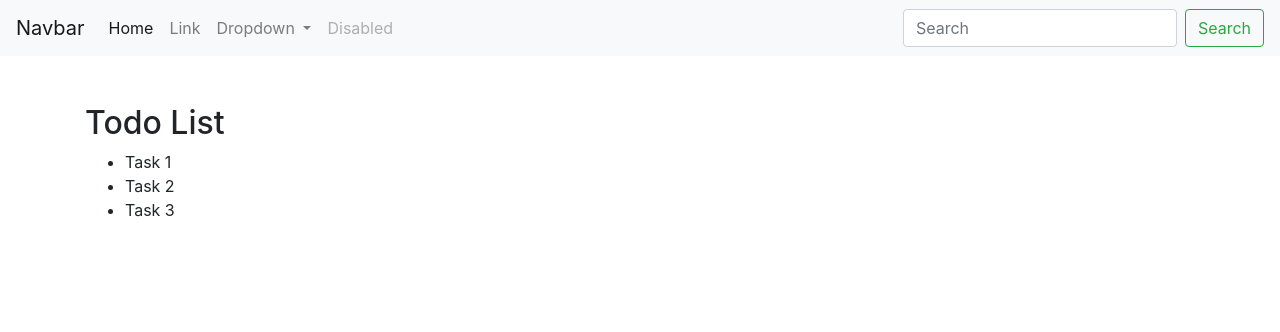
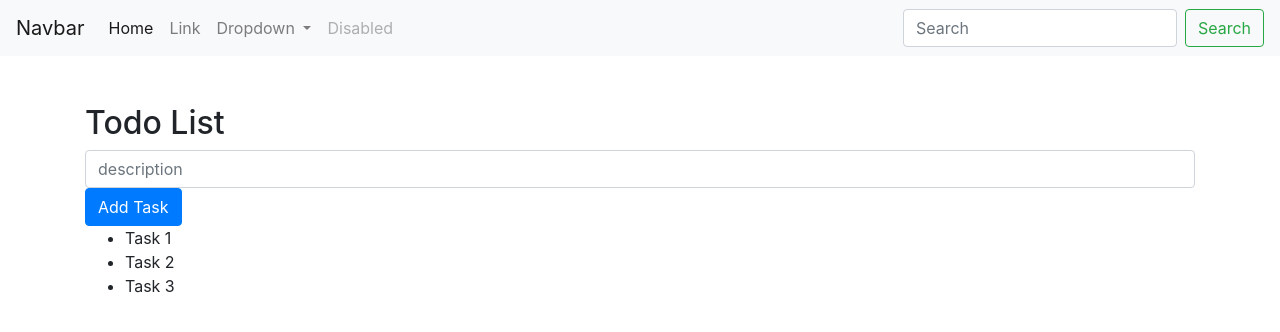
Before and after one commit to darioriverat/vue-todo-list, a Vue app: page / in a window 1280 px wide. Shown: the top 332 px of the page. Built offline with nearby package versions, Linux system fonts and the light colour scheme.

Commit message:
feat: add new task behavior

```diff
--- a/src/App.vue
+++ b/src/App.vue
@@ -4,9 +4,15 @@
 
     <div class="container mt-5">
       <h2>Todo List</h2>
-
+      <input
+        type="text"
+        placeholder="description"
+        v-model="newTask"
+        class="form-control"
+      />
+      <button class="btn btn-primary" @click="addTask()">Add Task</button>
       <ul>
-        <li v-for="task in tasks" :key="task">{{ task.text }}</li>
+        <li v-for="task in tasks" :key="task.text">{{ task.text }}</li>
       </ul>
     </div>
   </div>
@@ -36,7 +42,18 @@ export default {
           done: false,
         },
       ],
+      newTask: null,
     };
+  },
+  methods: {
+    addTask: function() {
+      if (this.newTask.trim()) {
+        this.tasks.push({
+          text: this.newTask,
+          done: false,
+        });
+      }
+    },
   },
 };
 </script>
```
